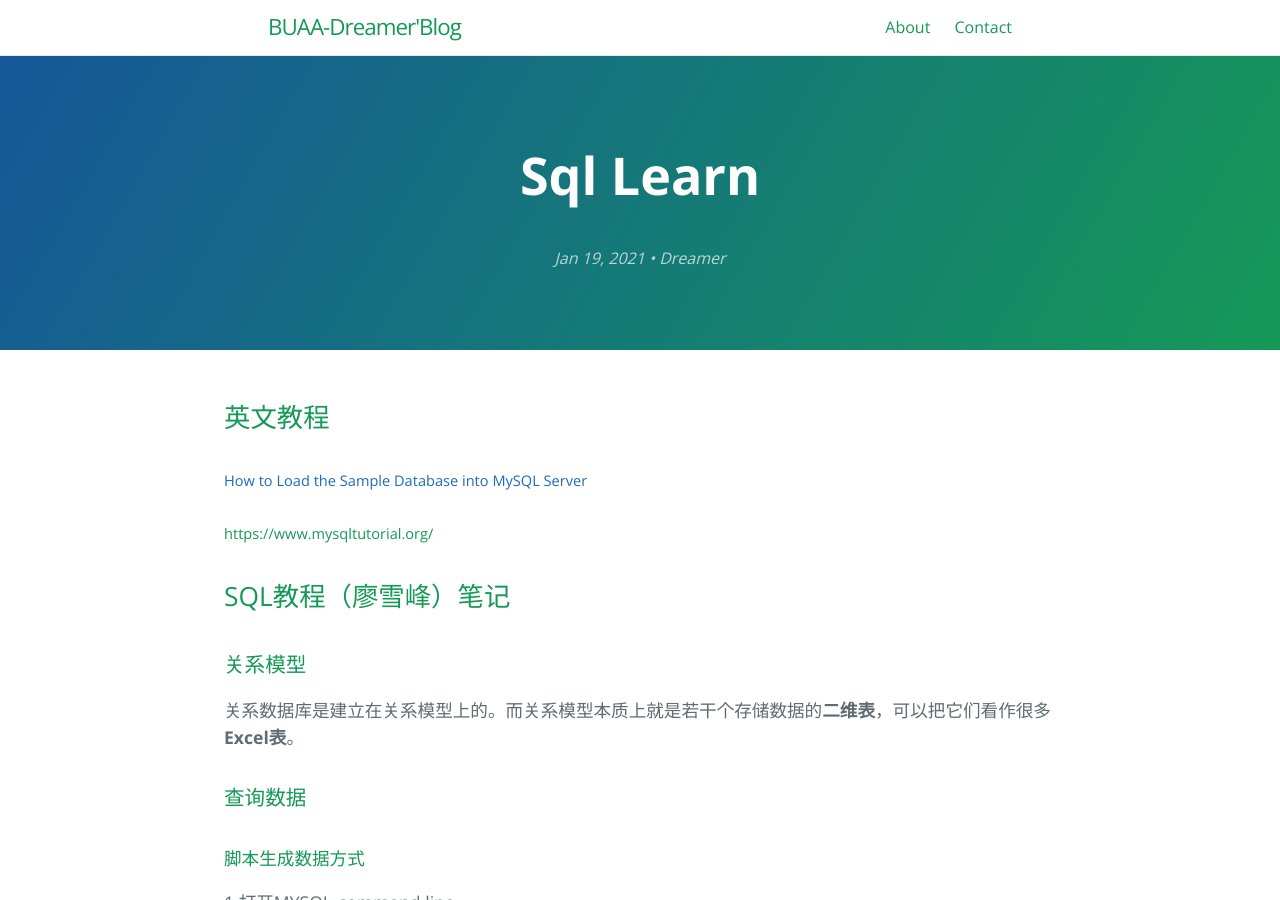
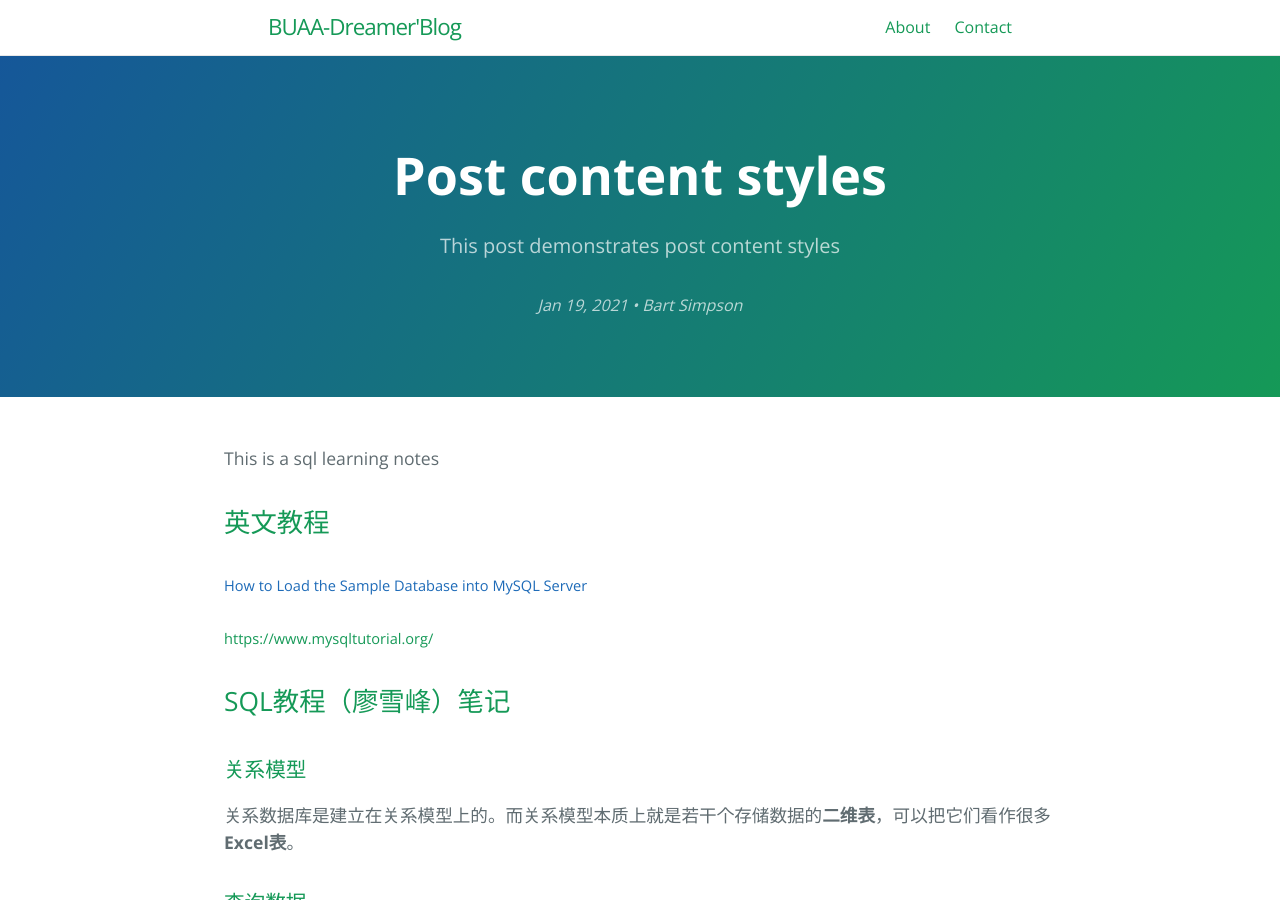
Before and after one commit to BUAADreamer/BUAADreamer-blog-hello, a Jekyll site: the page built from _posts/2021-01-19-sql-learn.md, in a window 1280 px wide and 900 px high. Built offline with Jekyll 4.4.1, drawn with Linux system fonts in a browser that asks for light colours.

Commit message:
Update 2021-01-19-sql-learn.md

```diff
--- a/_posts/2021-01-19-sql-learn.md
+++ b/_posts/2021-01-19-sql-learn.md
@@ -1,9 +1,14 @@
 ---
 layout: post
-
+title: "Post content styles"
+tagline: "This post demonstrates post content styles"
+categories: junk
+image: /thumbnail-mobile.png
+author: "Bart Simpson"
+meta: "Springfield"
 ---
 
-
+This is a sql learning notes
 
 ## 英文教程
 
```
